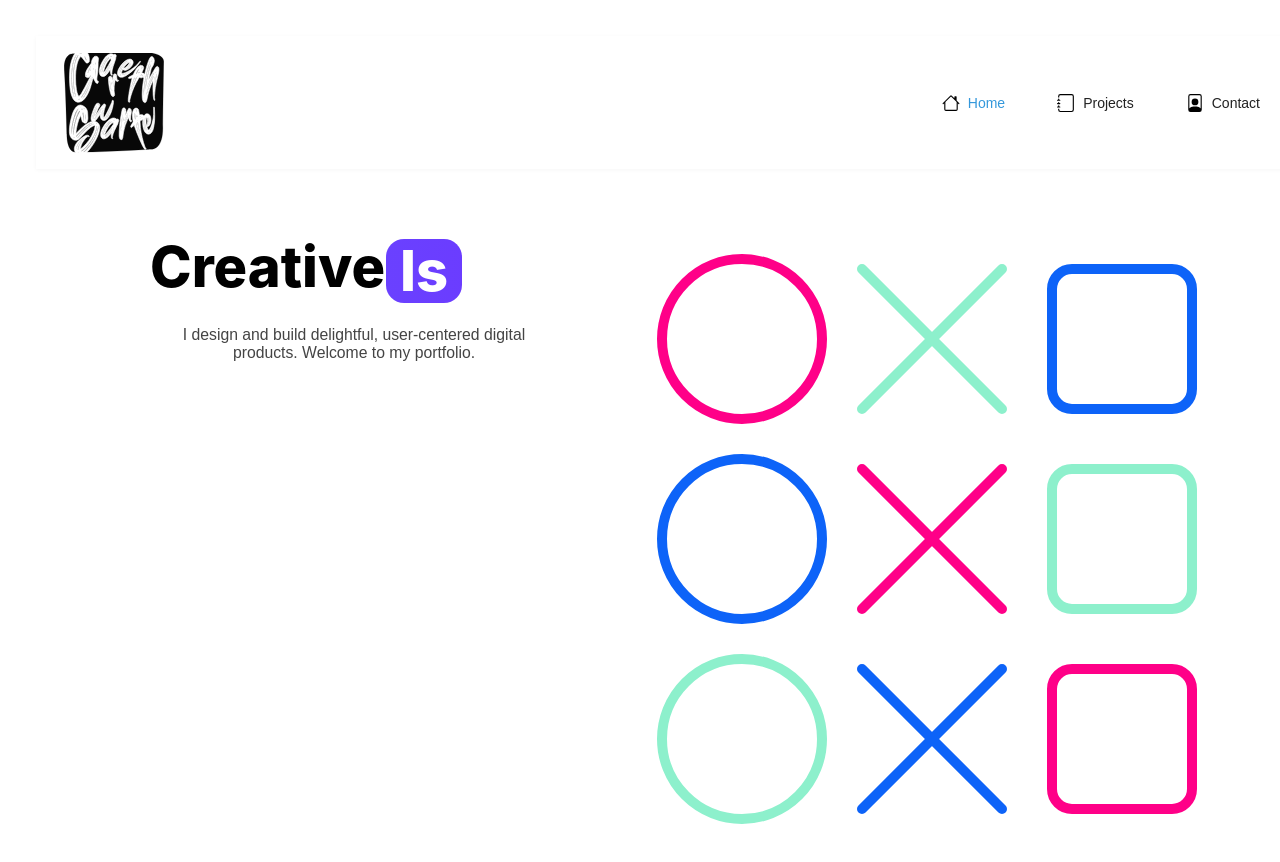
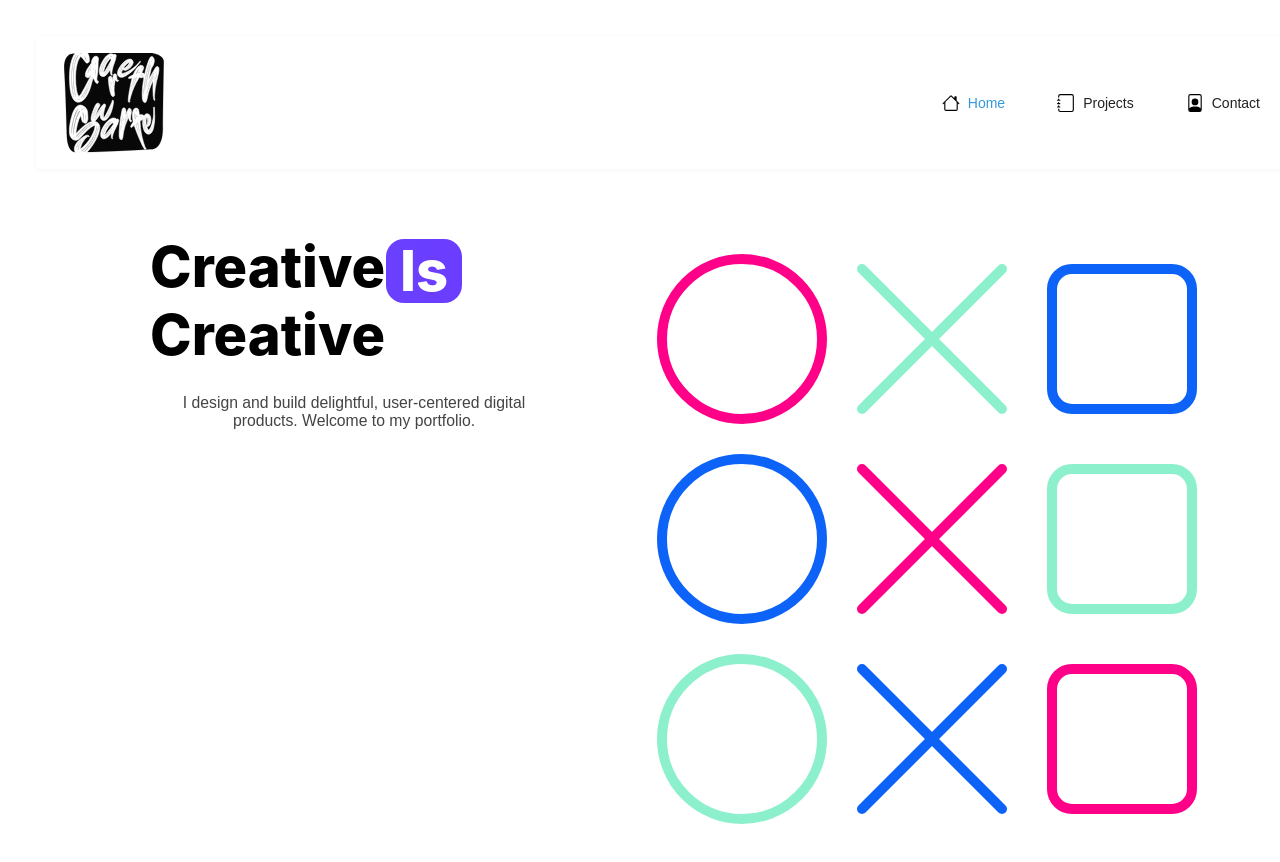
Before and after one commit to garethS-debug/React_FS, a React (Vite) app: page / in a window 1280 px wide. Shown: the top 862 px of the page. Built offline with nearby package versions, Linux system fonts and the light colour scheme.

Commit message:
Left aligned

```diff
--- a/src/components/RotatingText.css
+++ b/src/components/RotatingText.css
@@ -126,12 +126,11 @@
   line-height: 1;
   vertical-align: middle;
   min-width: var(--rotating-line-width, auto);
+  flex-wrap: wrap;
+  justify-content: flex-start;
 }
 
-/* place the rotating line absolutely inside its parent so it won't push layout */
-/* keep .rotating-line in document flow so it doesn't overlap other content */
 
-/* make the static pieces match the pill text sizing and vertically center */
 .rotating-before,
 .rotating-after {
   display: inline-flex;
@@ -141,3 +140,21 @@
   padding: 0;
   line-height: 1;
 }
+
+
+.rotating-after {
+  flex-basis: 100%;
+  width: 100%;
+  display: flex;
+  justify-content: flex-start; /* left align the after text */
+  text-align: left;
+  margin-top: 0.25rem;
+}
+
+.rotating-after {
+display: block;
+flex-basis: 100%;
+width: 100%;
+margin-top: 0.25rem; /* adjust gap as needed /
+text-align: left; / or center/right as you prefer */
+}
--- a/src/pages/HomePage.jsx
+++ b/src/pages/HomePage.jsx
@@ -26,6 +26,7 @@ const HomePage = () => {
     transition={{ type: "spring", damping: 30, stiffness: 400 }}
     rotationInterval={2000}
   />
+    <span className="rotating-after">Creative</span>
 
 </span>
 
```
